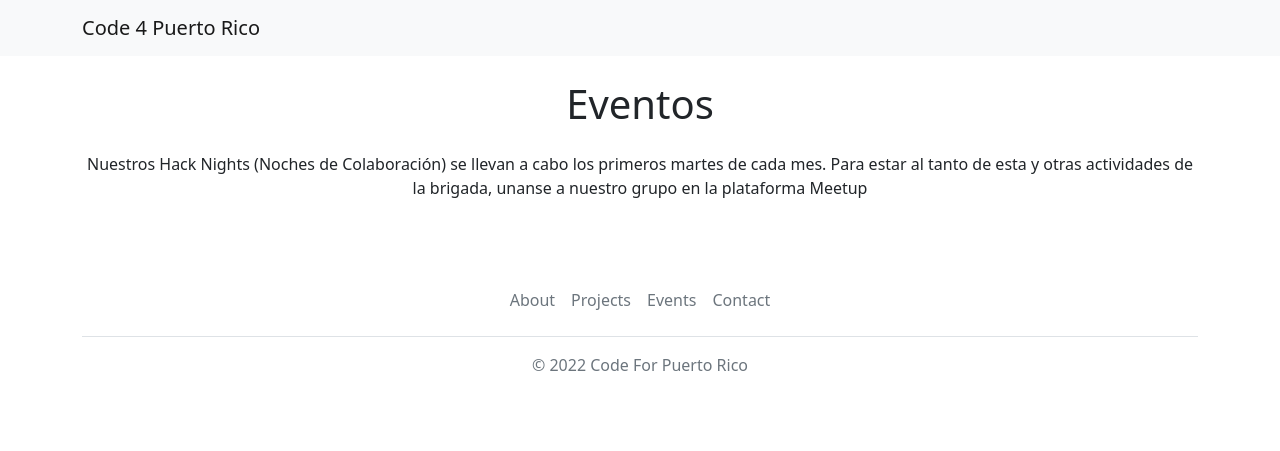
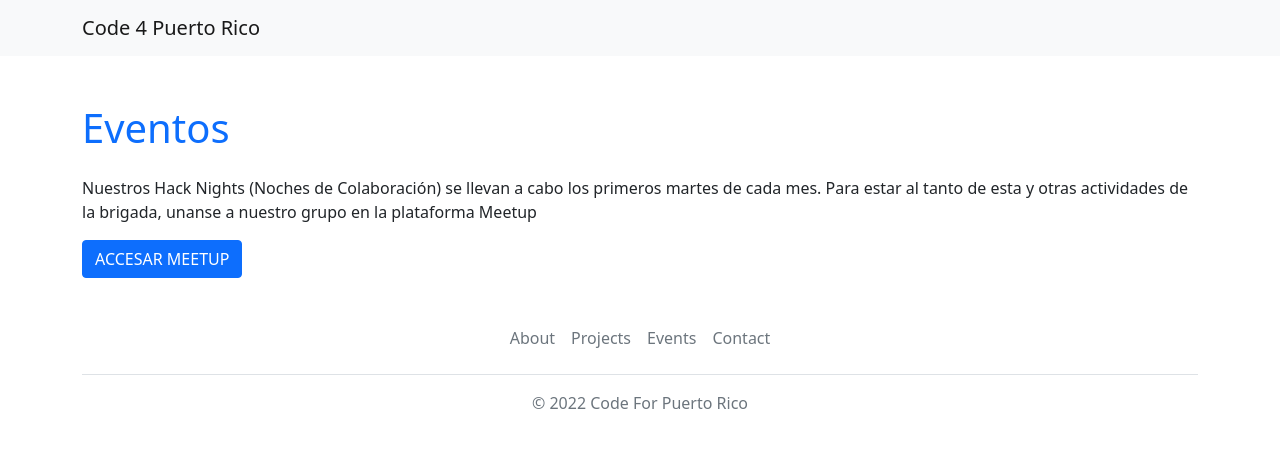
Before and after one commit to Code4PuertoRico/cfpr-website, a Gatsby site: page /events in a window 1280 px wide. Built offline with nearby package versions, Linux system fonts and the light colour scheme; Gatsby itself is replaced by a stand-in of ours.

Commit message:
Events Page using Bootstrap

```diff
--- a/src/pages/contact.js
+++ b/src/pages/contact.js
@@ -4,7 +4,7 @@ import Footer from '../components/Footer'
 
 const Contact = () => {
     return (
-        <div>
+        <main>
             <Navbar />
             <div className="container mt-5">
                 <h1 className="my-4 text-primary">Contacto</h1>
@@ -27,7 +27,7 @@ const Contact = () => {
                 </div>
                 <Footer/>
             </div>
-        </div>
+        </main>
     );
 };
 
--- a/src/pages/events.js
+++ b/src/pages/events.js
@@ -4,19 +4,19 @@ import Footer from '../components/Footer'
 
 const Events = () => {
     return (
-        <div className="h-screen pb-14 bg-right bg-cover" style={{ backgroundImamage: `url('bg.svg')` }}>
-            <Navbar />
-            <div className="container pt-12 md:pt-24 px-6 mx-auto flex flex-wrap flex-col md:flex-row">
-                <h1 className="my-4 text-3xl md:text-5xl text-blue-400 font-bold leading-tight text-center md:text-left slide-in-bottom-h1">Eventos</h1>
-                <div>
-                    <p className="leading-normal text-base md:text-2xl mb-8 text-center md:text-left slide-in-bottom-subtitle">Nuestros Hack Nights (Noches de Colaboración) se llevan a cabo los primeros martes de cada mes. Para estar al tanto de esta y otras actividades de la brigada, unanse a nuestro grupo en la plataforma Meetup</p>
+            <main>
+                <Navbar />
+                <div className="container mt-5">
+                    <h1 className="my-4 text-primary">Eventos</h1>
+                    <div className="row">
+                        <p>Nuestros Hack Nights (Noches de Colaboración) se llevan a cabo los primeros martes de cada mes. Para estar al tanto de esta y otras actividades de la brigada, unanse a nuestro grupo en la plataforma Meetup</p>
+                    </div>
+                    <div>
+                        <a href="https://www.meetup.com/code-for-puerto-rico/" className="btn btn-primary">ACCESAR MEETUP</a>
+                    </div>
+                    <Footer/>
                 </div>
-                <div className="flex w-full justify-center md:justify-start pb-24 lg:pb-0 fade-in">
-                    <a href="https://www.meetup.com/code-for-puerto-rico/" className="bg-blue-500 hover:bg-blue-700 text-white font-bold py-2 px-4 rounded">ACCESAR MEETUP</a>
-                </div>
-                <Footer/>
-            </div>
-        </div>
+            </main>
     );
 };
 
```
